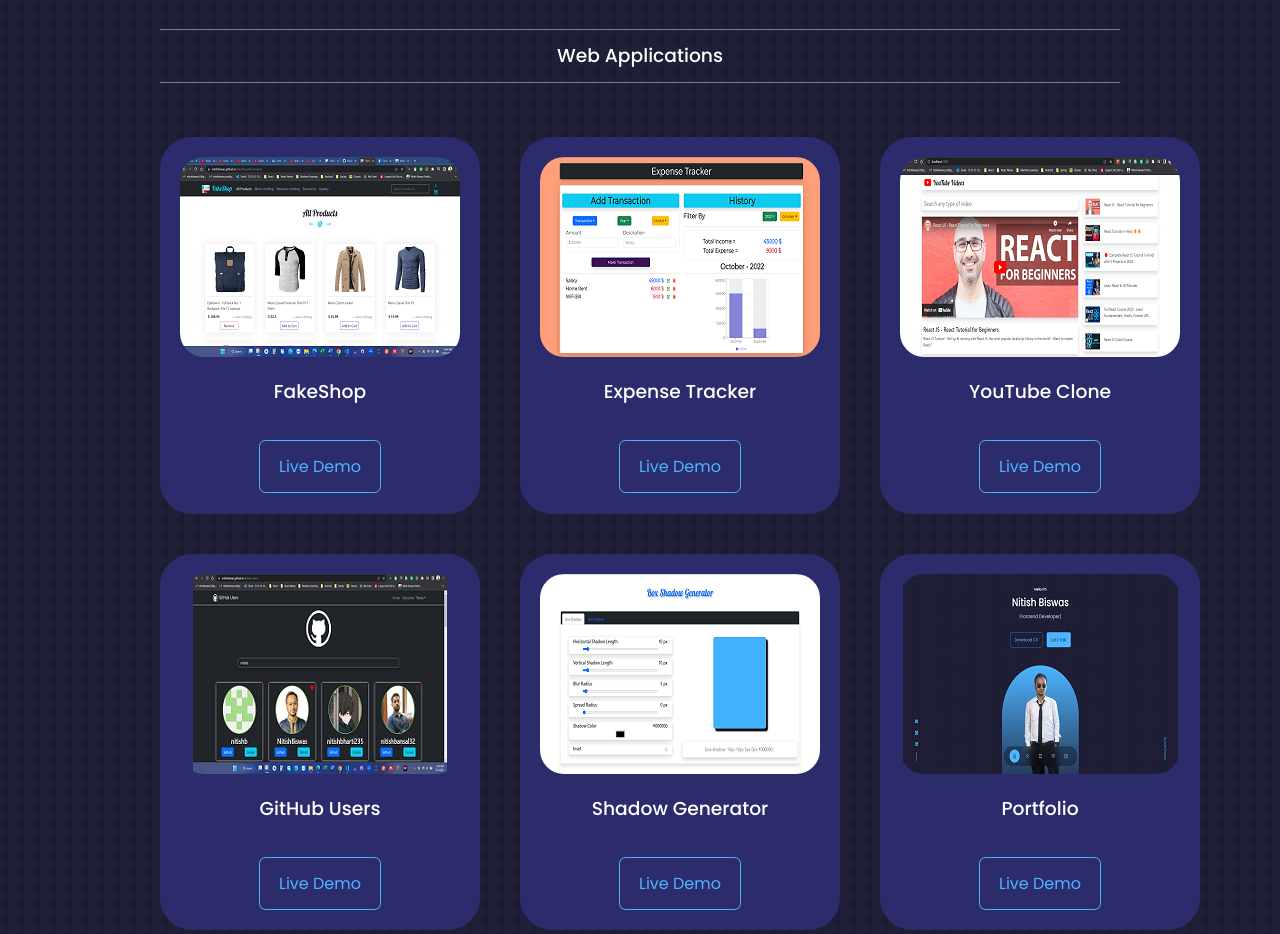
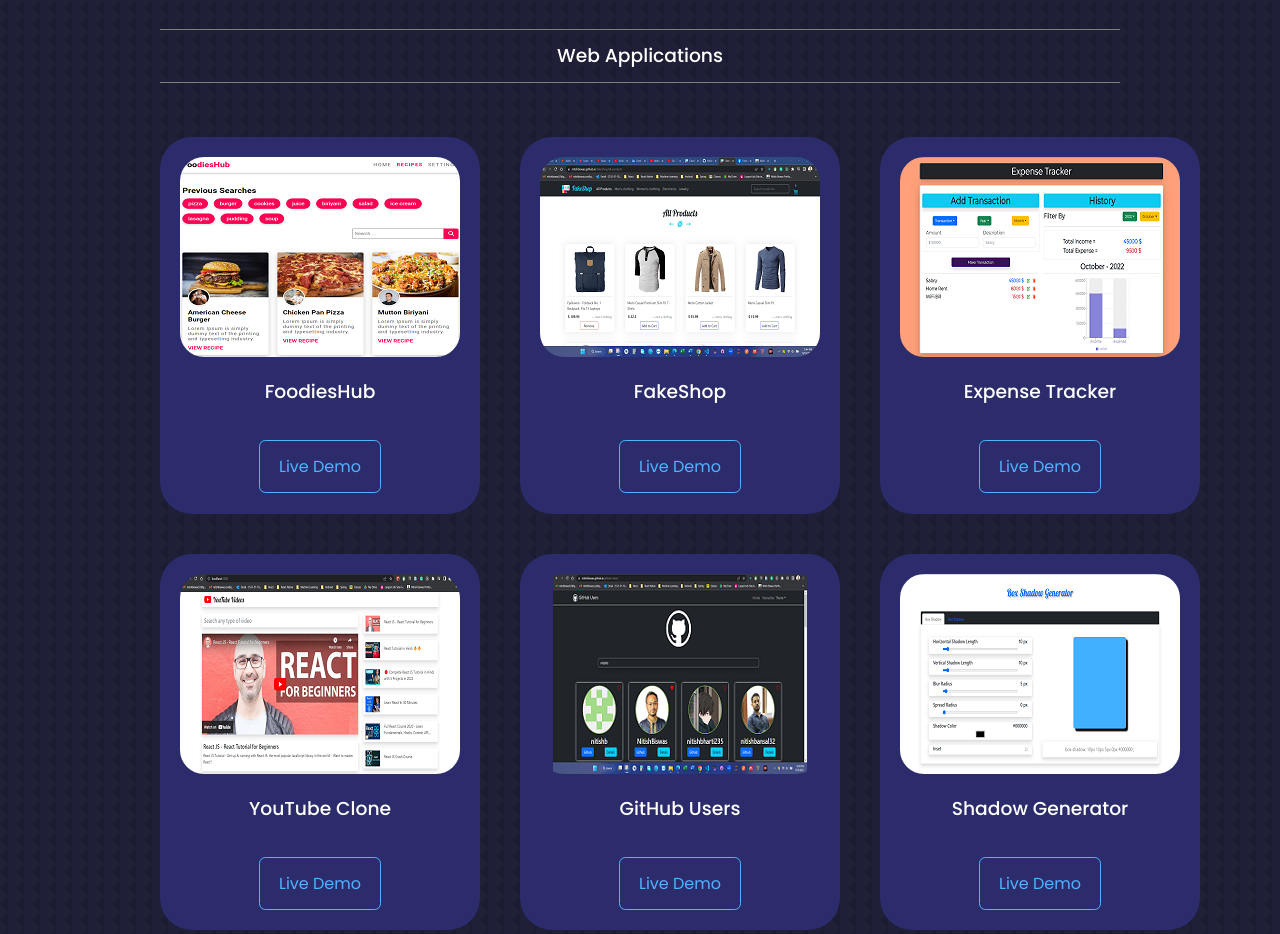
Before and after one commit to NitishBiswas/portfolio, a React (Create React App) app: page / in a window 1280 px wide. Shown: the part 4560-5494 px from the top of the page. Built offline with nearby package versions, Linux system fonts and the light colour scheme.

Commit message:
Added a new project called FoodiesHub

```diff
--- a/src/components/portfolio/Portfolio.jsx
+++ b/src/components/portfolio/Portfolio.jsx
@@ -20,6 +20,7 @@
 import GITHUB from '../../assets/github.png';
 import YOUTUBE from '../../assets/youtube-clone.png';
 import FAKESHOP from '../../assets/fake-shop.png';
+import FOODIESHUB from '../../assets/foodies-hub.png';
 
 const Portfolio = () => {
   return (
@@ -106,6 +107,14 @@
       </div>
 
       <div className="container portfolio_container">
+
+        <article className="portfolio_item">
+          <div className="portfolio_item-image">
+            <img src={FOODIESHUB} alt="Stroke Web" />
+          </div>
+          <h3>FoodiesHub</h3>
+          <a className='btn' href="https://foodieshub-app.netlify.app/" target='_blank' rel="noreferrer">Live Demo</a>
+        </article>
 
         <article className="portfolio_item">
           <div className="portfolio_item-image">
```
Also changed, not shown: src/assets/foodies-hub.png (added).
